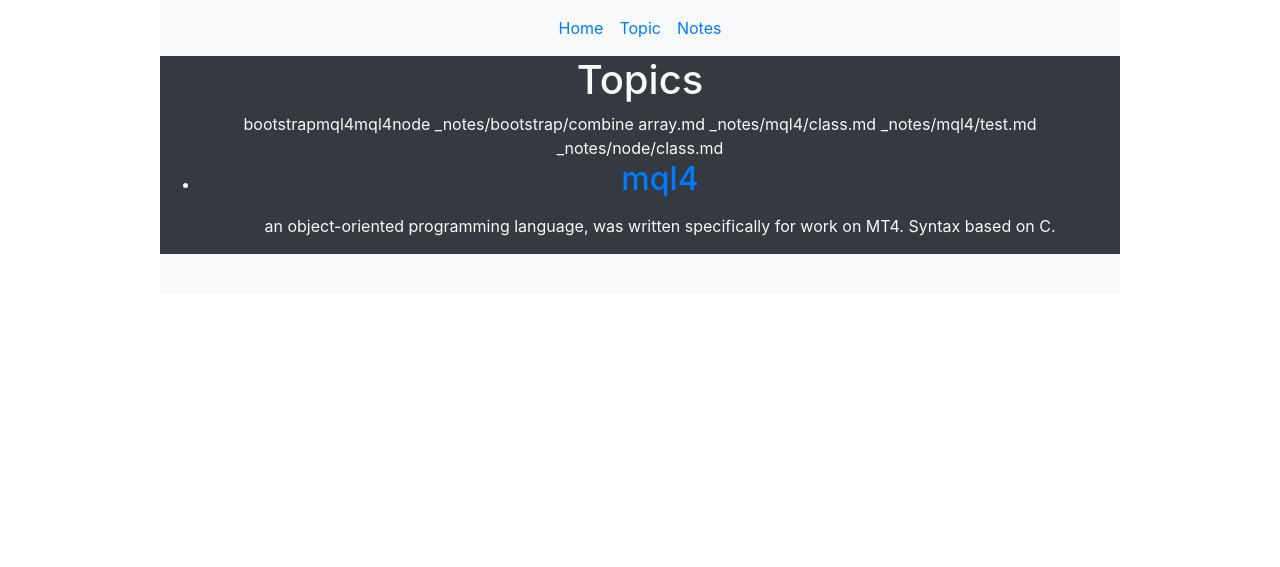
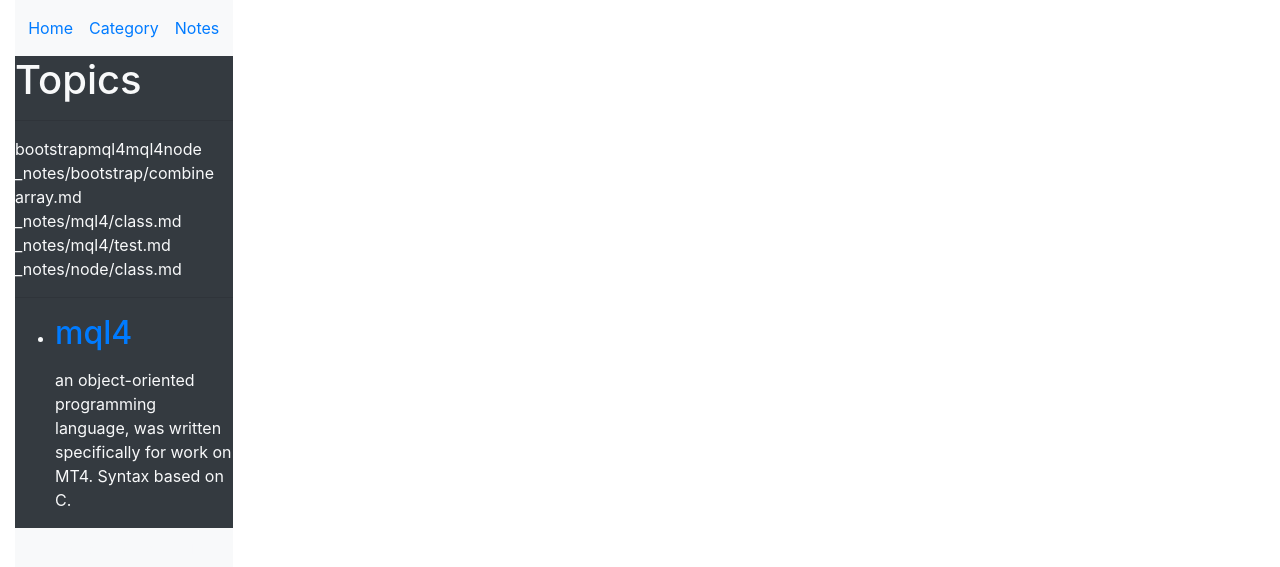
Before and after one commit to CoolColdUK/CoolColdUK.github.io, a Jekyll site: the page built from categories.html, in a window 1280 px wide. Shown: the top 567 px of the page. Built offline with Jekyll 4.4.1, drawn with Linux system fonts in a browser that asks for light colours; nearby versions of some CDN libraries.

Commit message:
change topic to category, layout change

```diff
--- a/_data/navigation.yml
+++ b/_data/navigation.yml
@@ -1,6 +1,6 @@
 - name: Home
   link: /
-- name: Topic
-  link: /topics
+- name: Category
+  link: /categories.html
 - name: Notes
   link: /notes.html
--- a/_layouts/default.html
+++ b/_layouts/default.html
@@ -10,9 +10,7 @@
     <title>{{ page.title }}</title>
 </head>
 
-<body>
-    <center>
-
+<body class="col-sm-3">
 
     <div class="bg-dark text-light w-75 align-content-center">
         {% include header.html %}
@@ -22,7 +20,7 @@
 
         {% include footer.html %}
     </div>
-    </center>
+
     <script src="https://code.jquery.com/jquery-3.2.1.slim.min.js" integrity="sha384-KJ3o2DKtIkvYIK3UENzmM7KCkRr/rE9/Qpg6aAZGJwFDMVNA/GpGFF93hXpG5KkN"
         crossorigin="anonymous"></script>
     <script src="https://cdnjs.cloudflare.com/ajax/libs/popper.js/1.12.9/umd/popper.min.js" integrity="sha384-ApNbgh9B+Y1QKtv3Rn7W3mgPxhU9K/ScQsAP7hUibX39j7fakFPskvXusvfa0b4Q"
--- a/topics.html
+++ b/categories.html
@@ -9,12 +9,13 @@
 {% for note in site.notes %}
   {% assign categories = categories | concat:note.categories %}
 {% endfor %}
-
+<hr />
 {{ categories }}
 {% for note in site.notes %}
   {{note.relative_path}}
 {% endfor %}
-<br />
+
+<hr />
 {{ dir }}
 <ul>
   {% for topic in site.topics %}
```
Lines whose indentation alone changed are shown as unchanged.
